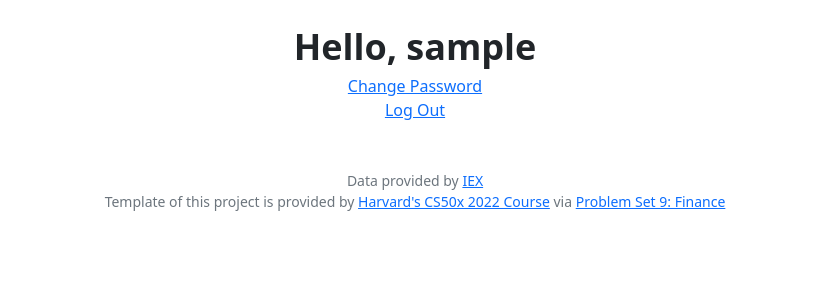
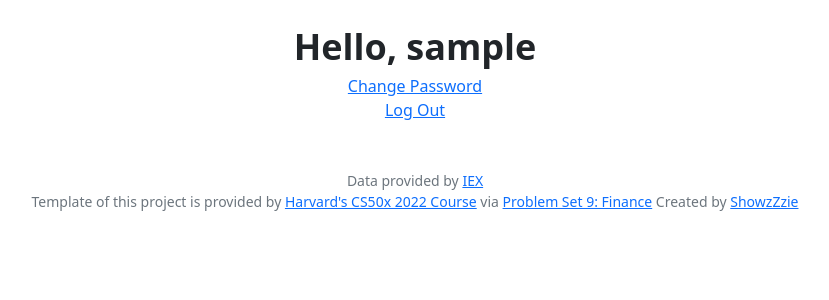
Before and after one commit to ShowzZzie/CRUD-Stock-Market-CS50-Finance, a Flask app: page /account in a window 1280 px wide. Shown: the part 307-607 px from the top of the page, without its empty margins (225-1054 px from the left). Run offline with Flask 2, Linux system fonts and the light colour scheme; the visitor is signed in with stand-in values (Sample User, id 1); some libraries are stand-ins or nearby versions.

Commit message:
added my own credentials to the footer of the page; "Created by ShowzZzie"

```diff
--- a/templates/layout.html
+++ b/templates/layout.html
@@ -67,6 +67,7 @@
         <footer class="mb-5 small text-center text-muted">
             Data provided by <a href="https://iexcloud.io/">IEX</a><br>
             Template of this project is provided by <a href="https://cs50.harvard.edu/x/2022/">Harvard's CS50x 2022 Course</a> via <a href="https://cs50.harvard.edu/x/2022/psets/9/finance/">Problem Set 9: Finance</a>
+            Created by <a href="https://github.com/ShowzZzie">ShowzZzie</a>
         </footer>
 
     </body>
```
